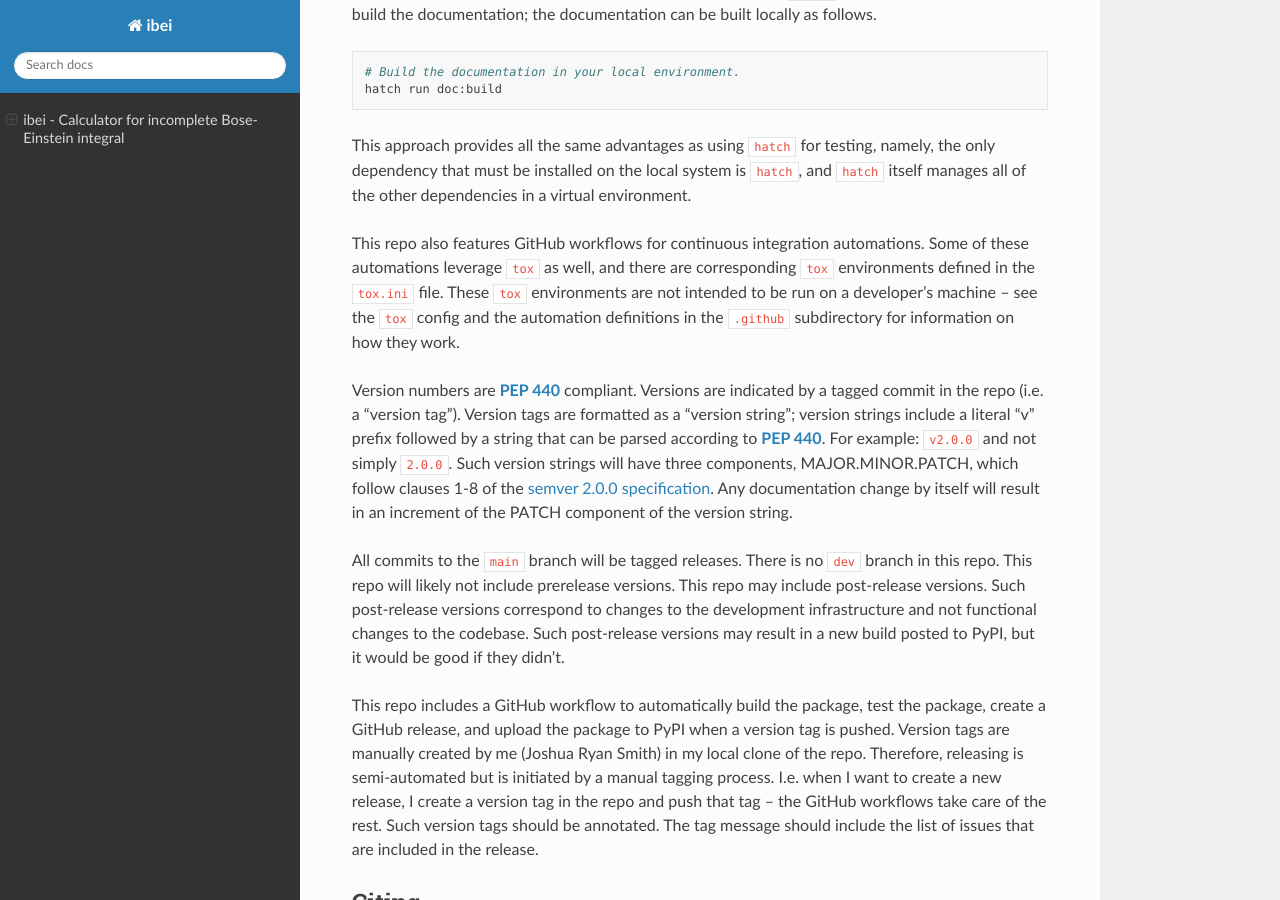
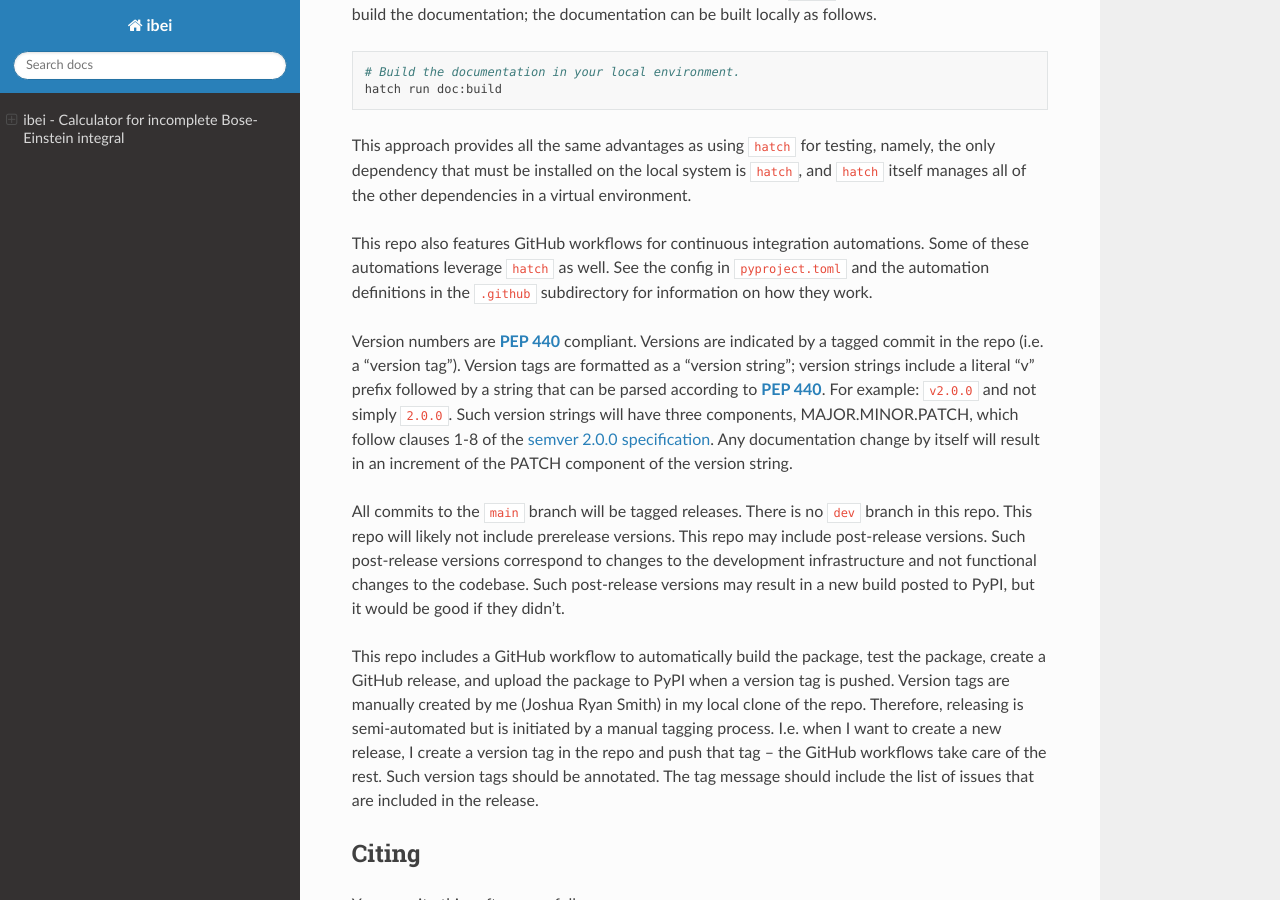
Before and after one commit to jrsmith3/ibei, a Sphinx documentation site: the page built from doc/index.rst, in a window 1280 px wide and 900 px high, scrolled down 4334 px. Built offline with Sphinx 7.4.7 and the Read the Docs theme 3.1.0, drawn with Linux system fonts in a browser that asks for light colours; the version number could not be read and is left out; cross-references to code outside the pages are shown as plain code.

Commit message:
Edit for accuracy

```diff
--- a/doc/index.rst
+++ b/doc/index.rst
@@ -226,12 +226,9 @@ local system is ``hatch``, and ``hatch`` itself manages all of the
 other dependencies in a virtual environment.
 
 This repo also features GitHub workflows for continuous integration
-automations. Some of these automations leverage ``tox`` as well, and
-there are corresponding ``tox`` environments defined in the
-``tox.ini`` file. These ``tox`` environments are not intended to be
-run on a developer's machine -- see the ``tox`` config and the
-automation definitions in the ``.github`` subdirectory for information
-on how they work.
+automations. Some of these automations leverage ``hatch`` as well.
+See the config in ``pyproject.toml`` and the automation definitions
+in the ``.github`` subdirectory for information on how they work.
 
 Version numbers are :pep:`440` compliant. Versions are indicated by a
 tagged commit in the repo (i.e. a "version tag"). Version tags are
```
